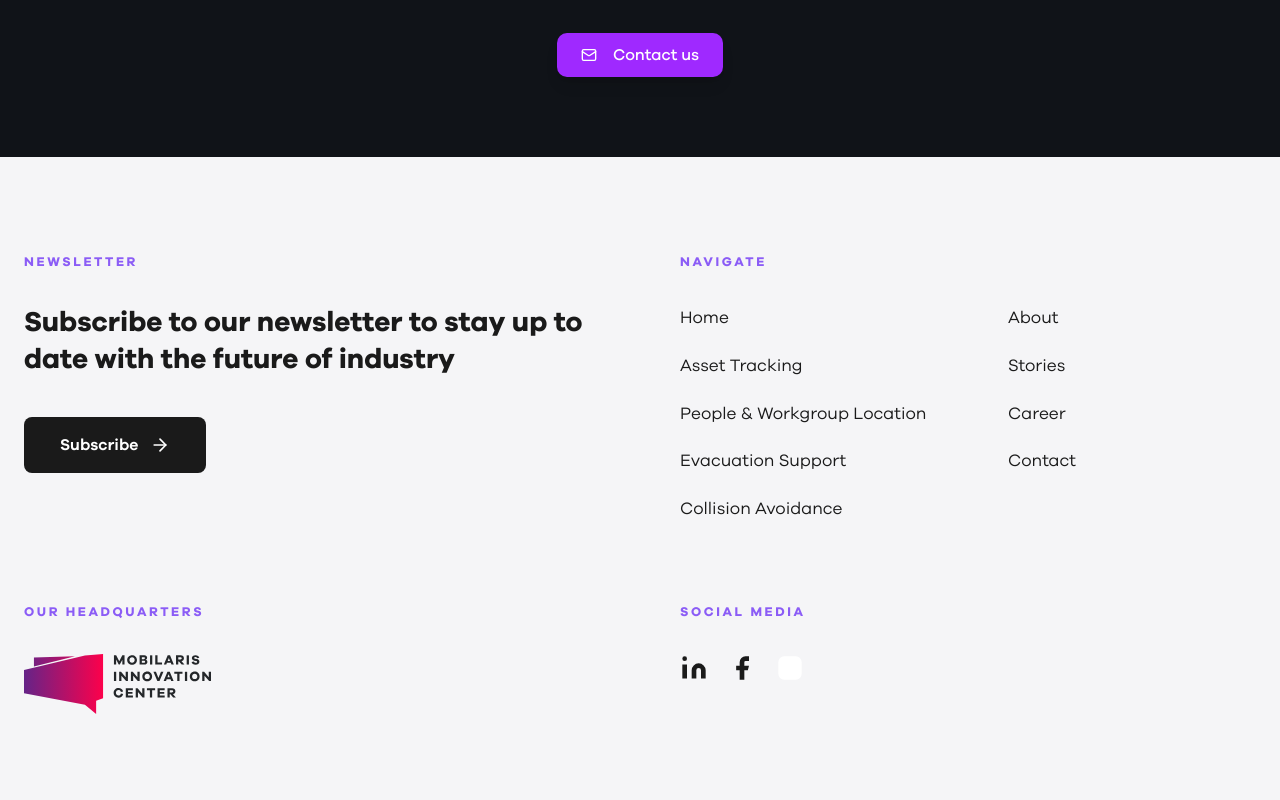
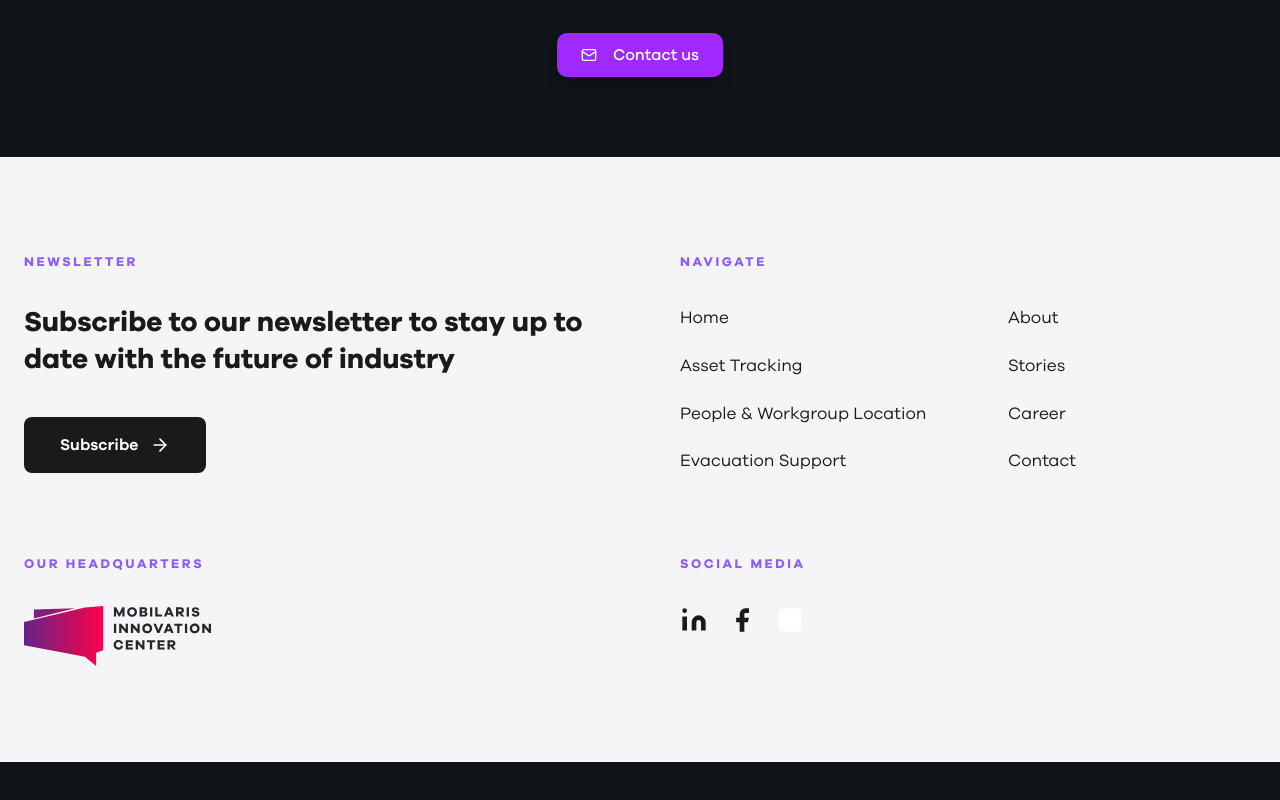
Before and after one commit to moavera/mobilaris-site-launchpad, a React (Vite) app: page / in a window 1280 px wide. Shown: the part 8420-9220 px from the top of the page. After the commit the page ends 9182 px from the top, so only its background shows below. Built offline with nearby package versions, Linux system fonts and the light colour scheme.

Commit message:
Changes
Co-authored-by: moavera <238692818+moavera@users.noreply.github.com>

```diff
--- a/src/components/Footer.tsx
+++ b/src/components/Footer.tsx
@@ -41,9 +41,6 @@ export const Footer = () => {
               </a>
               <a href="https://mobilarisindustrialsolutions.se/evacuation-support/" target="_blank" rel="noopener noreferrer" className="block text-[#1A1A1A] hover:text-[#8B5CF6] transition-colors text-[17px] leading-relaxed">
                 Evacuation Support
-              </a>
-              <a href="https://mobilarisindustrialsolutions.se/mobilaris-prevent/" target="_blank" rel="noopener noreferrer" className="block text-[#1A1A1A] hover:text-[#8B5CF6] transition-colors text-[17px] leading-relaxed">
-                Collision Avoidance
               </a>
             </nav>
           </div>
```
